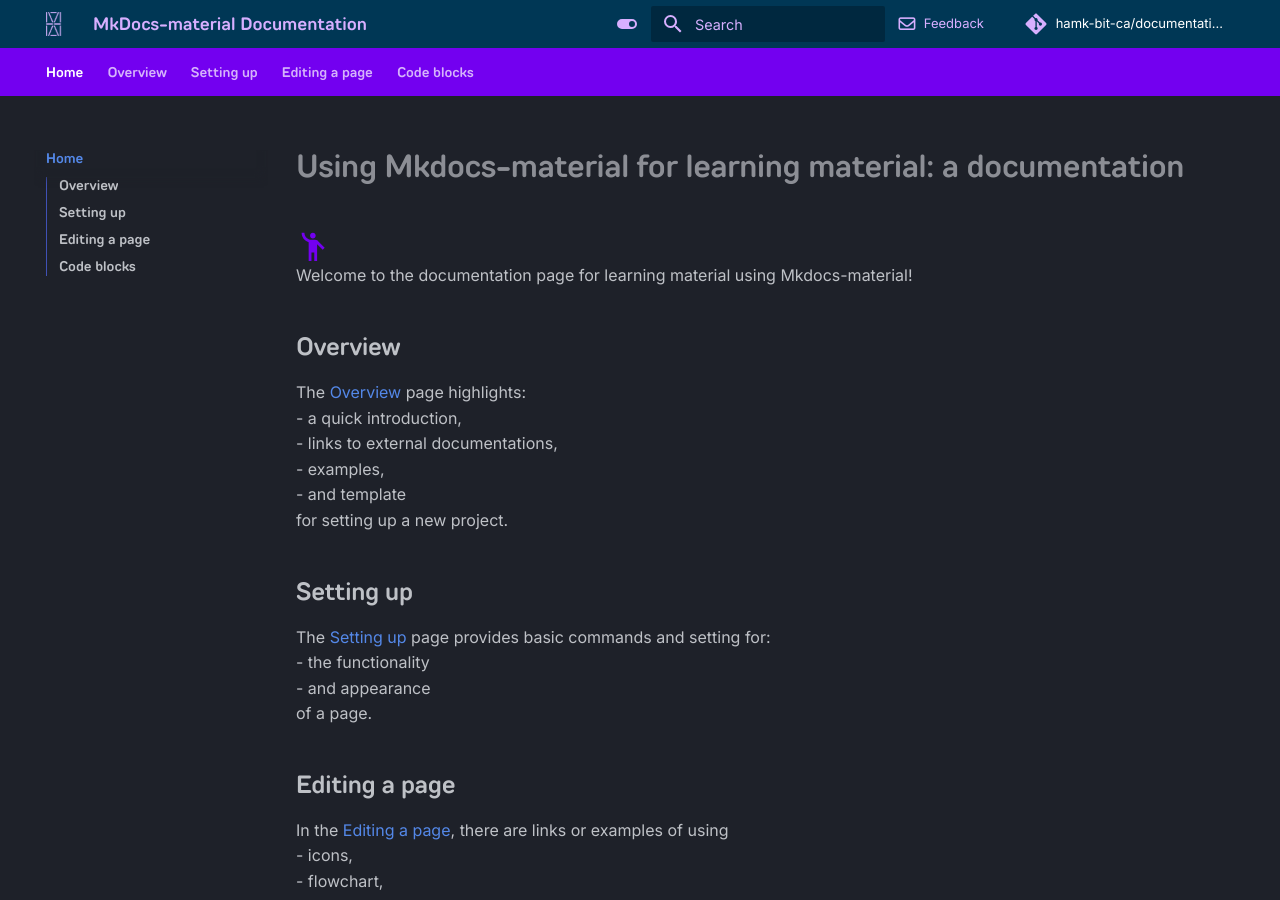
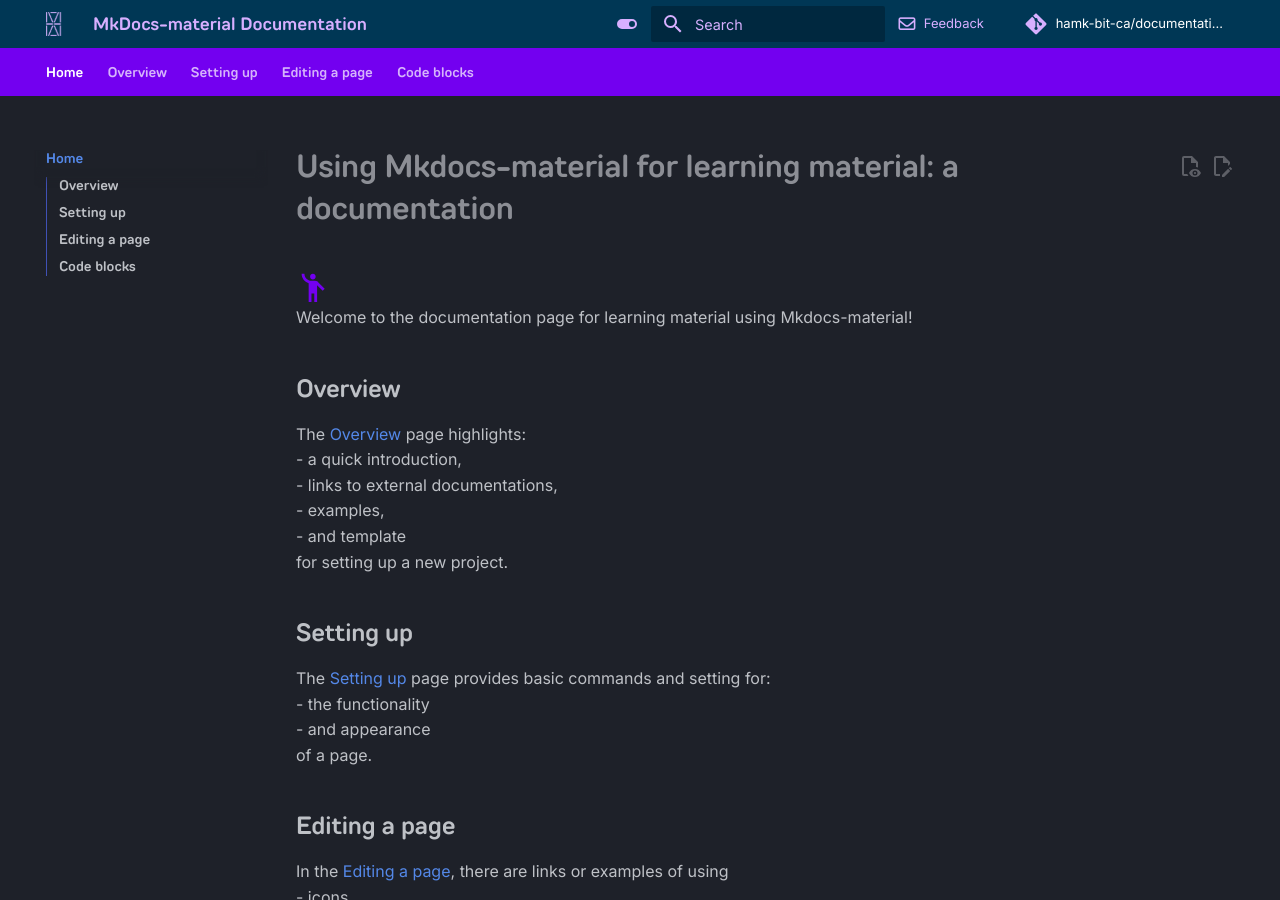
Before and after one commit to luonghuyquang/mkdocs-material-documentation, an MkDocs documentation site: the page built from docs/index.md, in a window 1280 px wide and 900 px high. Built offline with MkDocs 1.6.1 and Material for MkDocs 9.7.7, drawn with Linux system fonts in a browser that asks for light colours; comment, search, counter and statistics services are not loaded; a style sheet for code colours, icons or effects is not loaded.

Commit message:
uri setting to `main`

```diff
--- a/mkdocs.yml
+++ b/mkdocs.yml
@@ -1,5 +1,6 @@
 site_name: MkDocs-material Documentation
-repo_url: https://github.com/luonghuyquang/mkdocs-material-documentation
+repo_url: https://github.com/hamk-business-information-technology/mkdocs-material-documentation
+edit_uri: edit/main/docs/ # to let content.action.edit / view redirect to `main`, not `master`
 repo_name: hamk-bit-ca/documentation
 theme:
   name: material
@@ -9,8 +10,8 @@
     - content.tabs.link
     - content.code.copy
     - content.code.annotate
-#    - content.action.edit # link to edit, The repo_url must also be given
-#    - content.action.view # link to view, The repo_url must also be given
+    - content.action.edit # link to edit, the repo_url must also be given
+    - content.action.view # link to view, the repo_url must also be given
     - navigation.tabs
     - navigation.sections
 #    - navigation.expand # needed for larger webservers
@@ -36,7 +37,7 @@
         primary: custom
         accent: custom
     # Palette toggle for light mode
-    - scheme: default #HAMK #
+    - scheme: default #HAMK
       toggle:
         icon: material/toggle-switch-off-outline
         name: Switch to dark mode
```
